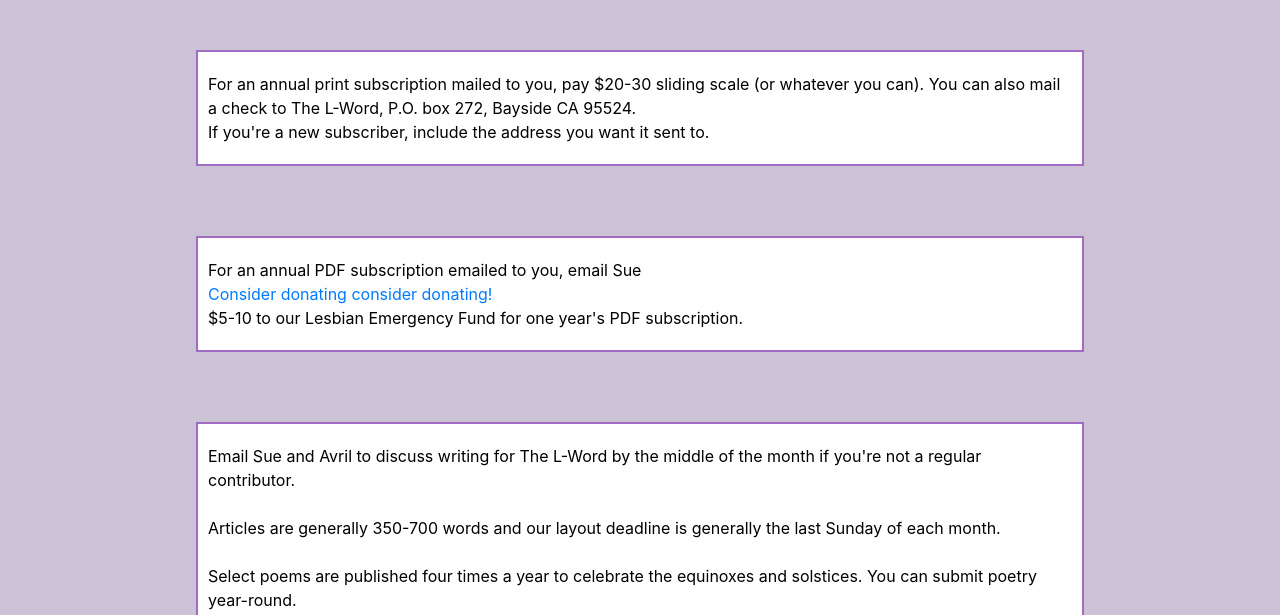
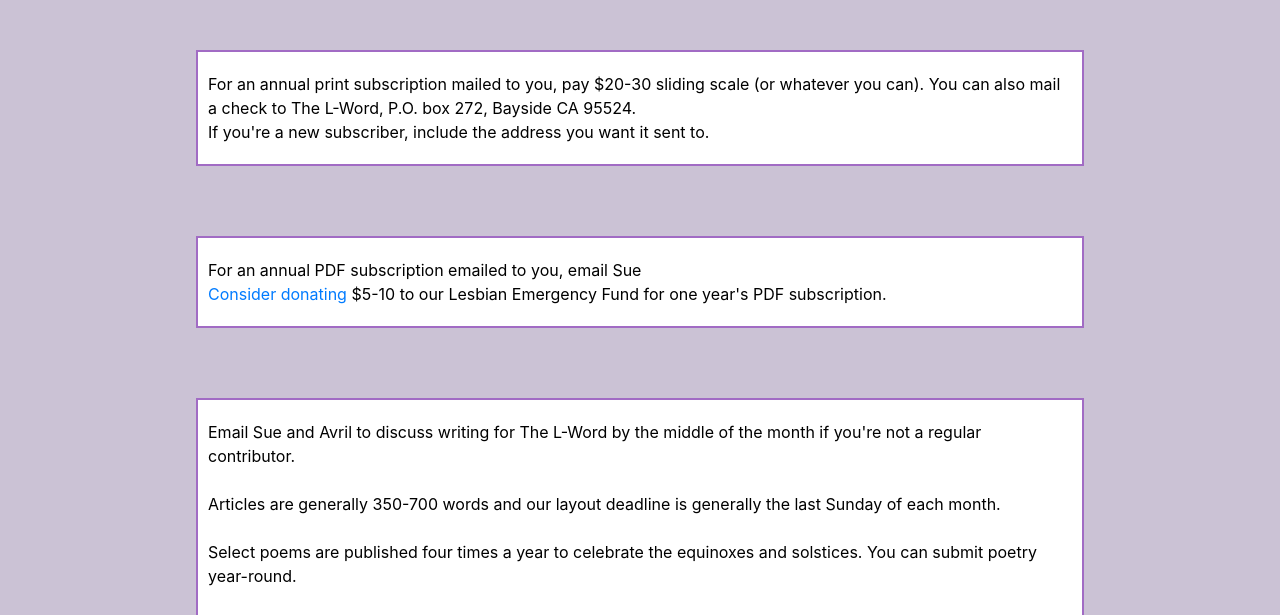
Before and after one commit to TheLWordCA/thelwordca.github.io, a plain HTML site: page contact.html in a window 1280 px wide. Shown: the part 183-798 px from the top of the page. Drawn offline with nearby package versions, Linux system fonts and the light colour scheme; a script that the page names is missing.

Commit message:
Update contact.html
updated hyperlink on consider donating

```diff
--- a/contact.html
+++ b/contact.html
@@ -41,7 +41,7 @@
 
             <div class="container content-container content-box contact-text">
                 For an annual PDF subscription emailed to you, email Sue <a href="mailto:Suejh@humboldt1.com"email Sue</a></br>
-                Consider donating <a href="https://www.zeffy.com/en-US/donation-form/support-our-newsletter" target="_blank">consider donating!</a></br> $5-­10 to our Lesbian Emergency Fund for one year's PDF subscription.
+                <a href="https://www.zeffy.com/en-US/donation-form/support-our-newsletter">Consider donating</a> $5-­10 to our Lesbian Emergency Fund for one year's PDF subscription.
             </div>
             <div class="container content-container content-box contact-text">
                 Email Sue and Avril to discuss writing for The L­-Word by the middle of the month if you're not
```
